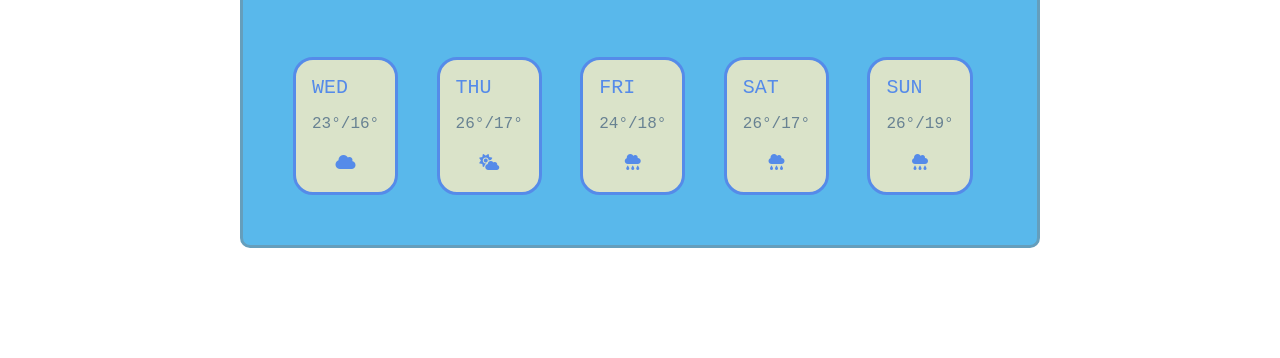
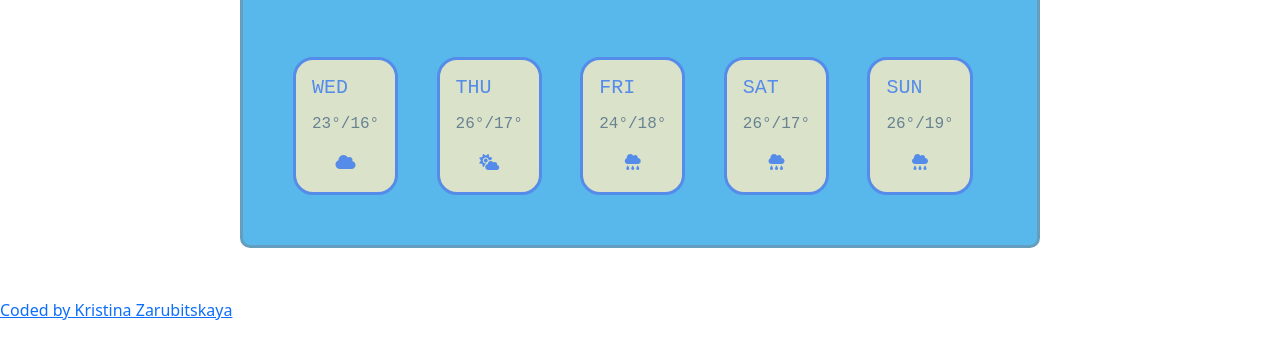
Before and after one commit to KristinaZarubitskaya/weather-app, a plain HTML site: page index.html in a window 1280 px wide. Shown: the part 424-782 px from the top of the page. Drawn offline with nearby package versions, Linux system fonts and the light colour scheme; no server answers; a web font is replaced by a local one.

Commit message:
added a link

```diff
--- a/index.html
+++ b/index.html
@@ -121,6 +121,11 @@
         </div>
       </div>
     </div>
+    <p>
+      <a href="https://main--fanciful-fox-0a7375.netlify.app/"
+        >Coded by Kristina Zarubitskaya</a
+      >
+    </p>
     <script src="script.js"></script>
   </body>
 </html>
```
